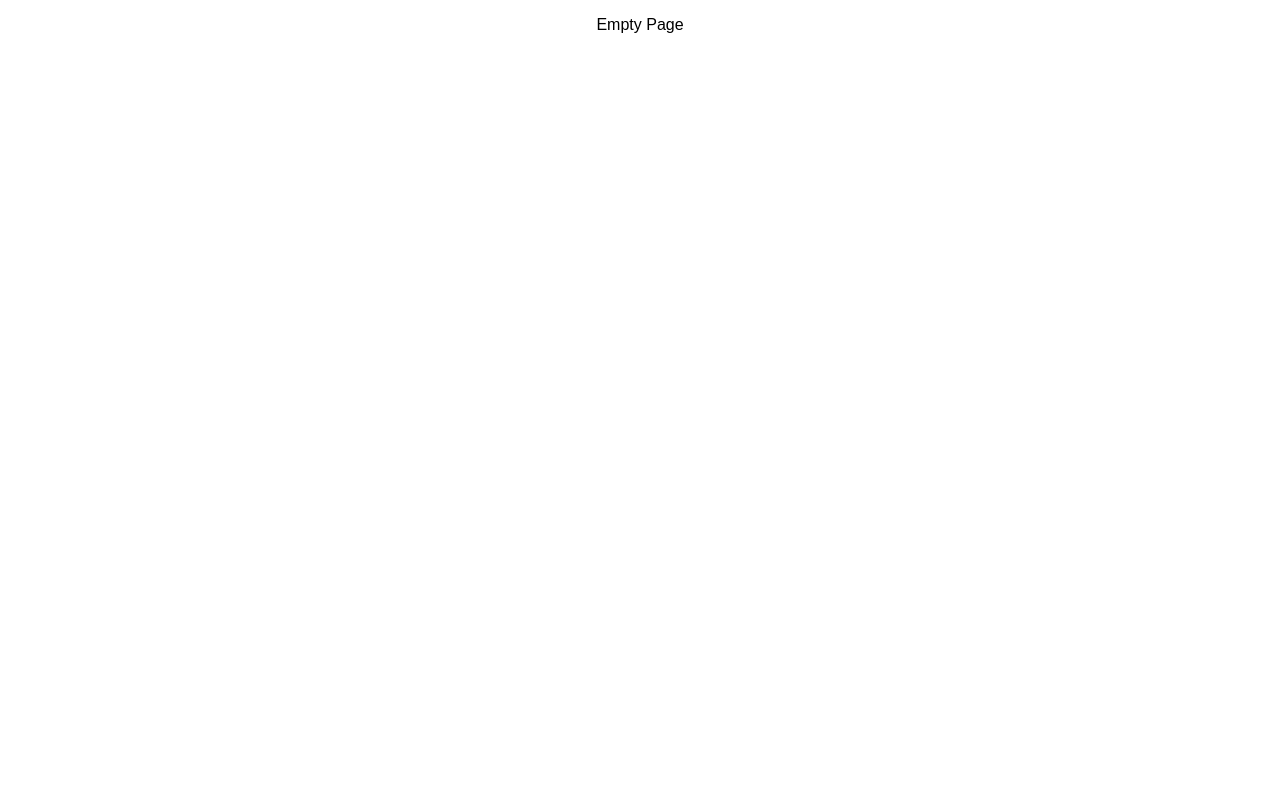
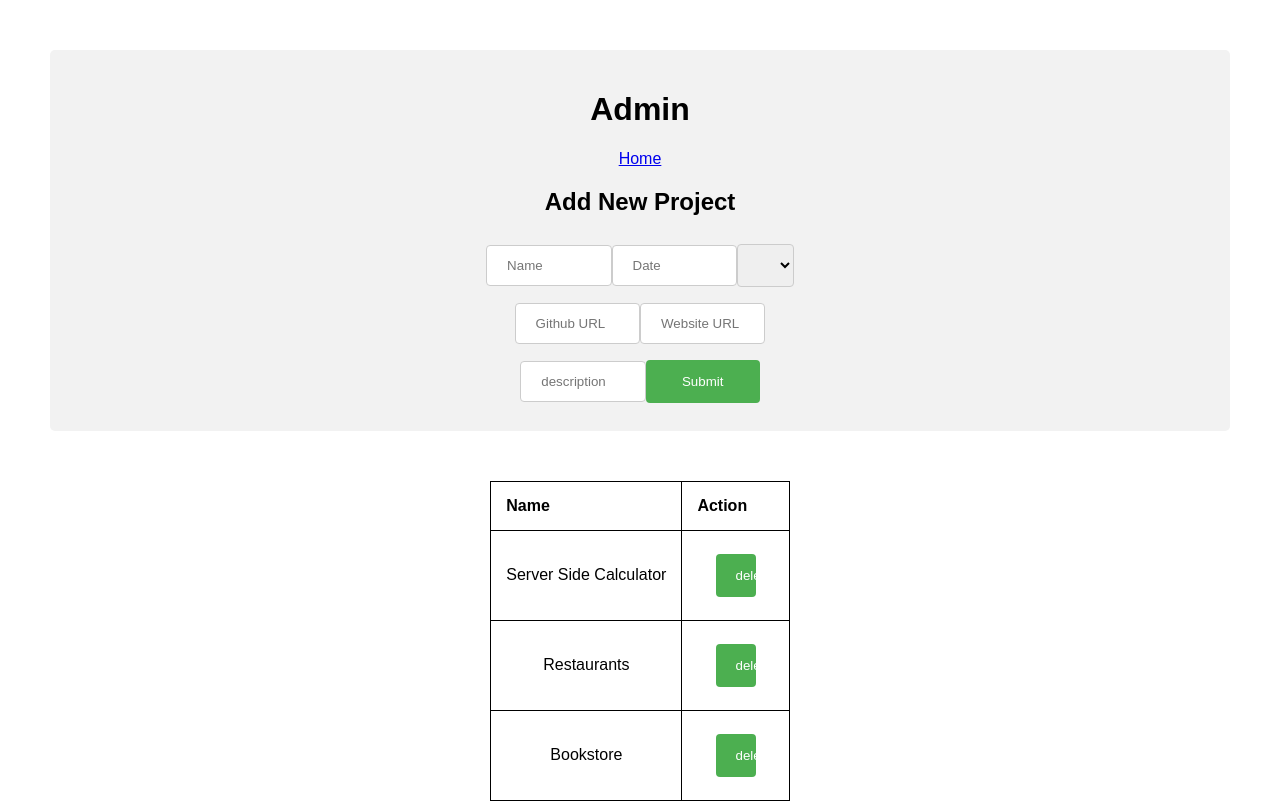
Before and after one commit to bazookalip/sagas-portfolio, a React app: page /#/Admin in a window 1280 px wide. Built offline with nearby package versions, Linux system fonts and the light colour scheme.

Commit message:
created admin page and projects.router page

```diff
--- a/package.json
+++ b/package.json
@@ -9,6 +9,7 @@
     "react": "^16.6.3",
     "react-dom": "^16.6.3",
     "react-redux": "^5.0.7",
+    "react-router-dom": "^4.3.1",
     "react-scripts": "^2.1.3",
     "redux": "^4.0.0",
     "redux-logger": "^3.0.6",
--- a/server/server.js
+++ b/server/server.js
@@ -2,13 +2,15 @@ const express = require('express');
 const app = express();
 const bodyParser = require('body-parser');
 const port = process.env.PORT || 5000;
+// Route includes
+const projectRouter = require('./routes/project.router');
 
 /** ---------- MIDDLEWARE ---------- **/
 app.use(bodyParser.json()); // needed for angular requests
 app.use(express.static('build'));
 
 /** ---------- ROUTES ---------- **/
-
+app.use('/api/project', projectRouter);
 
 /** ---------- START SERVER ---------- **/
 app.listen(port, function () {
--- /dev/null
+++ b/src/components/Admin/Admin.css
@@ -0,0 +1,62 @@
+body {
+    text-align: center;
+}
+
+table, th, td {
+  border: 1px solid black;
+  border-collapse: collapse;
+}
+
+th, td {
+  padding: 15px;
+}
+
+th {
+  text-align: left;
+}
+
+
+ul {
+  list-style-type: none;
+}
+
+input  {
+  width: 11%;
+  padding: 12px 20px;
+  margin: 8px 0;
+  display: inline-block;
+  border: 1px solid #ccc;
+  border-radius: 4px;
+  box-sizing: border-box;
+}
+select  {
+  width: 5%;
+  padding: 12px 20px;
+  margin: 8px 0;
+  display: inline-block;
+  border: 1px solid #ccc;
+  border-radius: 4px;
+  box-sizing: border-box;
+}
+
+button {
+  width: 10%;
+  background-color: #4CAF50;
+  color: white;
+  padding: 14px 20px;
+  margin: 8px 0;
+  border: none;
+  border-radius: 4px;
+  cursor: pointer;
+}
+
+input[type=submit]:hover {
+  background-color: #45a049;
+}
+
+.box {
+  border-radius: 5px;
+  background-color: #f2f2f2;
+  padding: 20px;
+  margin: 50px;
+}
--- /dev/null
+++ b/src/components/Admin/Admin.js
@@ -0,0 +1,59 @@
+import React, { Component } from 'react';
+import './Admin.css'
+import {  Link } from 'react-router-dom';
+
+class Admin extends Component {
+    // Renders the entire app on the DOM
+    render() {
+        return (
+            <div>
+
+            <div className="box">
+                <h1>Admin</h1>
+                <Link to="/">Home</Link>
+                <h2>Add New Project</h2>
+                <input placeholder="Name"/>
+                 <input placeholder="Date"/>
+
+                <select id="country" name="country">
+                    <option value="1">1</option>
+                    <option value="2">2</option>
+                    <option value="3">3</option>
+                </select><br/>
+                <input placeholder="Github URL" />
+                 <input placeholder="Website URL" /><br/>
+                <input placeholder="description" />
+                <button>Submit</button>
+            </div>
+
+
+                <table>
+                    <tbody>
+                    <tr>
+                        <th>Name</th>
+                        <th>Action</th>
+
+                    </tr>
+                    <tr>
+                        <td>Server Side Calculator</td>
+                        <td><button>delete</button></td>
+
+                    </tr>
+                    <tr>
+                        <td>Restaurants</td>
+                        <td><button>delete</button></td>
+
+                    </tr>
+                    <tr>
+                        <td>Bookstore</td>
+                        <td><button>delete</button></td>
+                    </tr>
+                    </tbody>
+                </table>
+
+            </div>
+        );
+    }
+}
+
+export default Admin;
--- a/src/components/App/App.css
+++ b/src/components/App/App.css
@@ -22,3 +22,7 @@
   from { transform: rotate(0deg); }
   to { transform: rotate(360deg); }
 }
+
+table {
+  margin: 0 auto;
+}
--- a/src/components/App/App.js
+++ b/src/components/App/App.js
@@ -1,13 +1,21 @@
 import React, { Component } from 'react';
 import './App.css';
+import Admin from '../Admin/Admin'
+import { HashRouter as Router, Route } from 'react-router-dom';
+import Home from '../Home/Home'
+
 
 class App extends Component {
   // Renders the entire app on the DOM
   render() {
     return (
-      <div className="App">
-        <p>Empty Page</p>
-      </div>
+      <Router>
+        <div>
+          <Route exact path="/" component={Home} />
+          <Route path="/Admin" component={Admin} />
+        </div>
+
+      </Router>
     );
   }
 }
--- /dev/null
+++ b/src/components/Home/Home.js
@@ -0,0 +1,17 @@
+import React, { Component } from 'react';
+
+
+
+
+class App extends Component {
+    // Renders the entire app on the DOM
+    render() {
+        return (
+           <div>
+
+           </div>
+        );
+    }
+}
+
+export default App;
```
Also changed, not shown: server/Routes/projects.router.js (added, +39 -0 lines), 1 other file.
